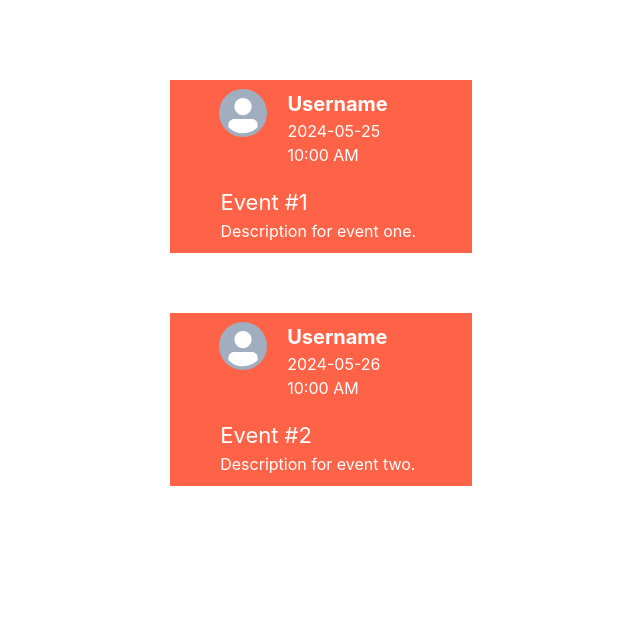
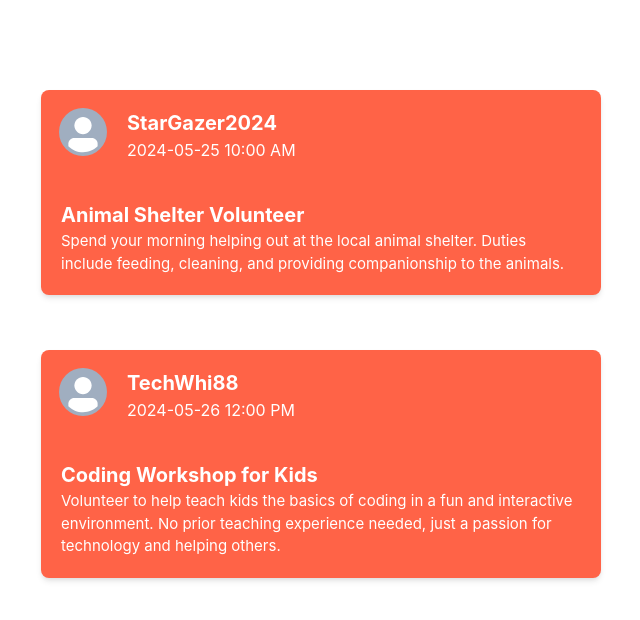
Before and after one commit to kahkoii/hacksingapore2024, a React (Vite) app: page / in a window 1280 px wide. Shown: the top 620 px of the page, without its empty margins (319-959 px from the left). Built offline with nearby package versions, Linux system fonts and the light colour scheme.

Commit message:
readjust the home page & added events.json into data folder

```diff
--- /dev/null
+++ b/data/events.json
@@ -0,0 +1,18 @@
+[
+    {
+        "id": 1,
+        "name": "StarGazer2024",
+        "date": "2024-05-25",
+        "time": "10:00 AM",
+        "title": "Animal Shelter Volunteer",
+        "description": "Spend your morning helping out at the local animal shelter. Duties include feeding, cleaning, and providing companionship to the animals. "
+    },
+    {
+        "id": 2,
+        "name": "TechWhi88",
+        "date": "2024-05-26",
+        "time": "12:00 PM",
+        "title": "Coding Workshop for Kids",
+        "description": "Volunteer to help teach kids the basics of coding in a fun and interactive environment. No prior teaching experience needed, just a passion for technology and helping others."
+    }
+]
--- a/src/pages/EventBox/EventBox.css
+++ b/src/pages/EventBox/EventBox.css
@@ -4,7 +4,7 @@
 }
 .name-date-time-big{
 	display: flex;
-	padding: 9px;
+	padding: 18px;
 
 }
 
@@ -13,16 +13,17 @@
 	display: flex;
 	flex-direction: column;
 	margin-left: 20px;
-
 }
 
 
 .event-title {
-	font-size: 22px;
+	font-size: 20px;
+	font-weight: 700;
 }
 
 .title-desc {
 	display: flex;
 	flex-direction: column;
-	padding: 10px;
+	padding: 20px;
+	font-size: 15px;
 }
--- a/src/pages/EventBox/EventBox.tsx
+++ b/src/pages/EventBox/EventBox.tsx
@@ -17,22 +17,23 @@ const EventBox: React.FC<EventBoxProps> = ({ event }) => {
 			height="auto"
 			flexDir="column"
 			alignItems="center"
-			paddingTop="40px"
+			paddingTop="50px"
 		>
 			<Box
 				bg="tomato"
-				w="90%"
+				w="70%"
 				maxW="800px"
 				mx="auto"
 				color="white"
-				px="40px"
+				px="0px"
+				borderRadius="8px"
+				boxShadow="md"
 			>
 				<div className="name-date-time-big">
 					<Avatar />
 					<div className="name-date-time-small">
 						<h3 className="name">{event.name}</h3>
 						<p>
-							{' '}
 							{event.date} {event.time}
 						</p>
 					</div>
--- a/src/pages/Home/Home.css
+++ b/src/pages/Home/Home.css
@@ -1,54 +1,7 @@
-/* .logo {
-	height: 6em;
-	padding: 1.5em;
-	will-change: filter;
-	transition: filter 300ms;
+html, body {
+    margin: 0;
+    padding: 0;
+    overflow-x: hidden;
+    width: 100%;
+    height: 100%;
 }
-.logo:hover {
-	filter: drop-shadow(0 0 2em #646cffaa);
-}
-.logo.react:hover {
-	filter: drop-shadow(0 0 2em #61dafbaa);
-}
-
-#react-logo {
-	animation: spin 10s linear infinite;
-}
-
-@keyframes spin {
-	0% {
-		transform: rotate(0deg);
-	}
-	100% {
-		transform: rotate(360deg);
-	}
-} */
-
-.name {
-	font-size: 23px;
-	font-weight: 700;
-}
-.name-date-time-big{
-	display: flex;
-	padding: 9px;
-
-}
-
-
-.name-date-time-small{
-	display: flex;
-	flex-direction: column;
-	margin-left: 20px;
-
-}
-
-
-.event-title {
-	font-size: 22px;
-}
-
-.title-desc {
-	display: flex;
-	flex-direction: column;
-	padding: 10px;
-}
--- a/src/pages/Home/Home.tsx
+++ b/src/pages/Home/Home.tsx
@@ -1,26 +1,10 @@
 import './Home.css'
 import EventBox from '../EventBox/EventBox'
 import { Flex } from '@chakra-ui/react'
+import eventsData from '../../../data/events.json'
 
 const Home: React.FC = () => {
-	const events = [
-		{
-			id: 1,
-			name: 'Username',
-			date: '2024-05-25',
-			time: '10:00 AM',
-			title: 'Event #1',
-			description: 'Description for event one.',
-		},
-		{
-			id: 2,
-			name: 'Username',
-			date: '2024-05-26',
-			time: '10:00 AM',
-			title: 'Event #2',
-			description: 'Description for event two.',
-		},
-	]
+	const events = eventsData
 
 	return (
 		<Flex
@@ -28,7 +12,8 @@ const Home: React.FC = () => {
 			flexDir="column"
 			alignItems="center"
 			paddingTop="40px"
-			gap="20px"
+			gap="5px"
+			overflowX="hidden"
 		>
 			{events.map((event) => (
 				<EventBox key={event.id} event={event} />
```
